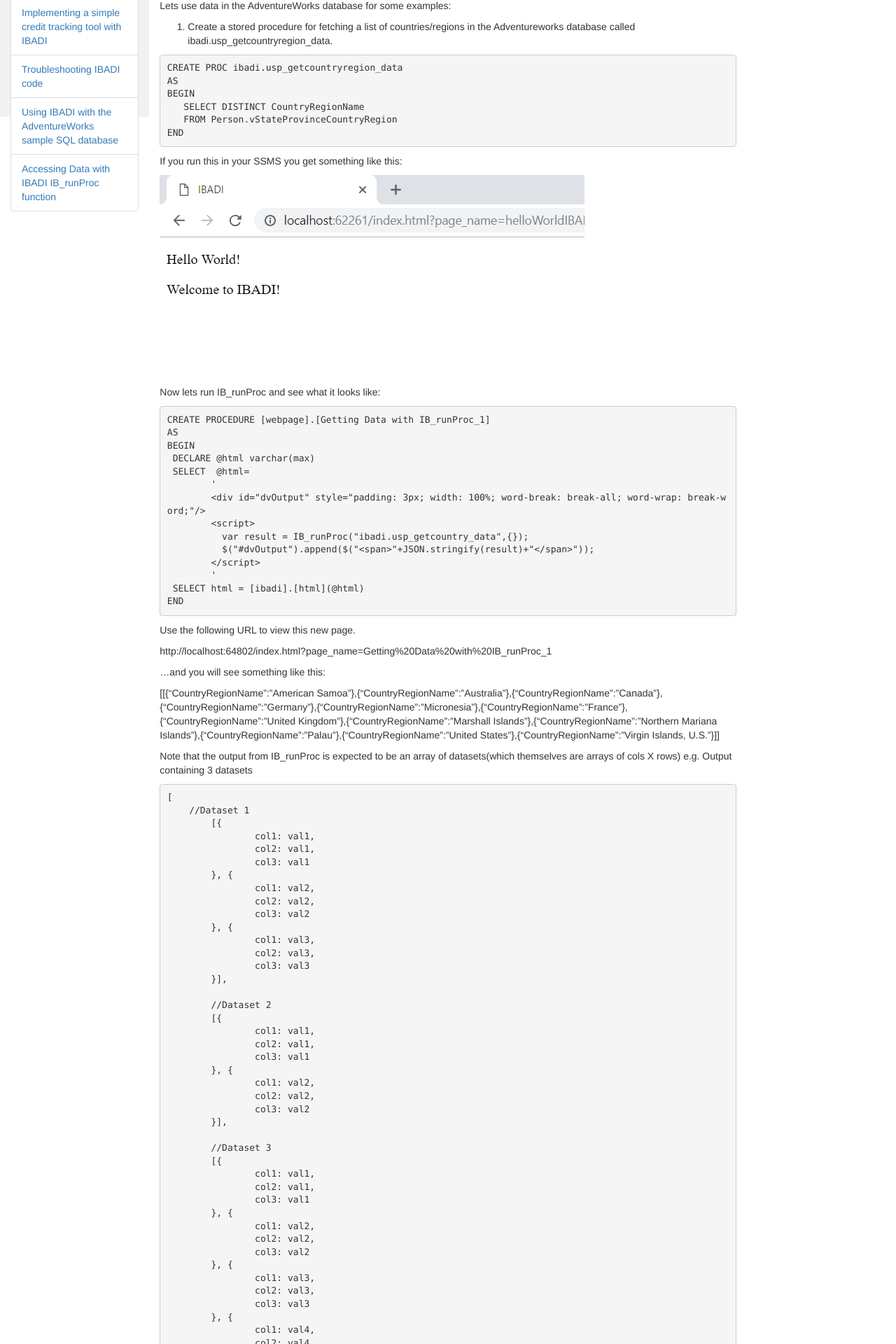
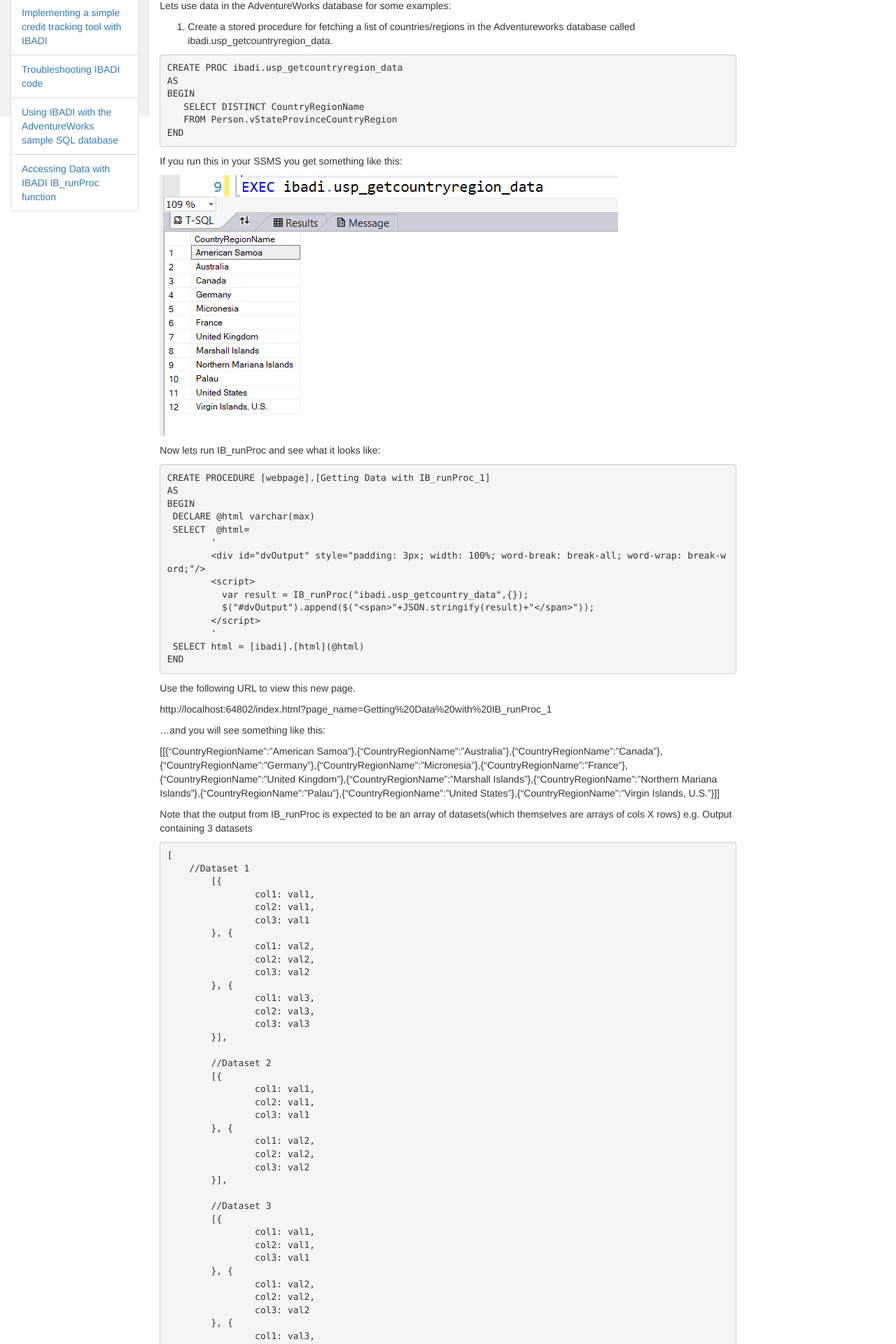
Before and after one commit to SamuelAina/IBADI-DOCS, a Jekyll site: the page built from Accessing_Data_with_IBADI_IB_runProc_function.md, in a window 1280 px wide. Shown: the part 335-2255 px from the top of the page at 70% size. Built offline with Jekyll 4.4.1, drawn with Linux system fonts in a browser that asks for light colours; our own code applies the rules of GitHub Pages for plain Markdown files.

Commit message:
Update Accessing_Data_with_IBADI_IB_runProc_function.md

```diff
--- a/Accessing_Data_with_IBADI_IB_runProc_function.md
+++ b/Accessing_Data_with_IBADI_IB_runProc_function.md
@@ -28,7 +28,7 @@ END
 
 If you run this in your SSMS you get something like this:
 
-<img src="https://github.com/SamuelAina/IBADI-DOCS/raw/master/images/Simple-example.PNG?raw=true%22"/>
+<img src="https://github.com/SamuelAina/IBADI-DOCS/raw/master/images/usp_getcountryregion_data_output.PNG?raw=true%22"/>
 
 
 Now lets run IB_runProc and see what it looks like:
```
